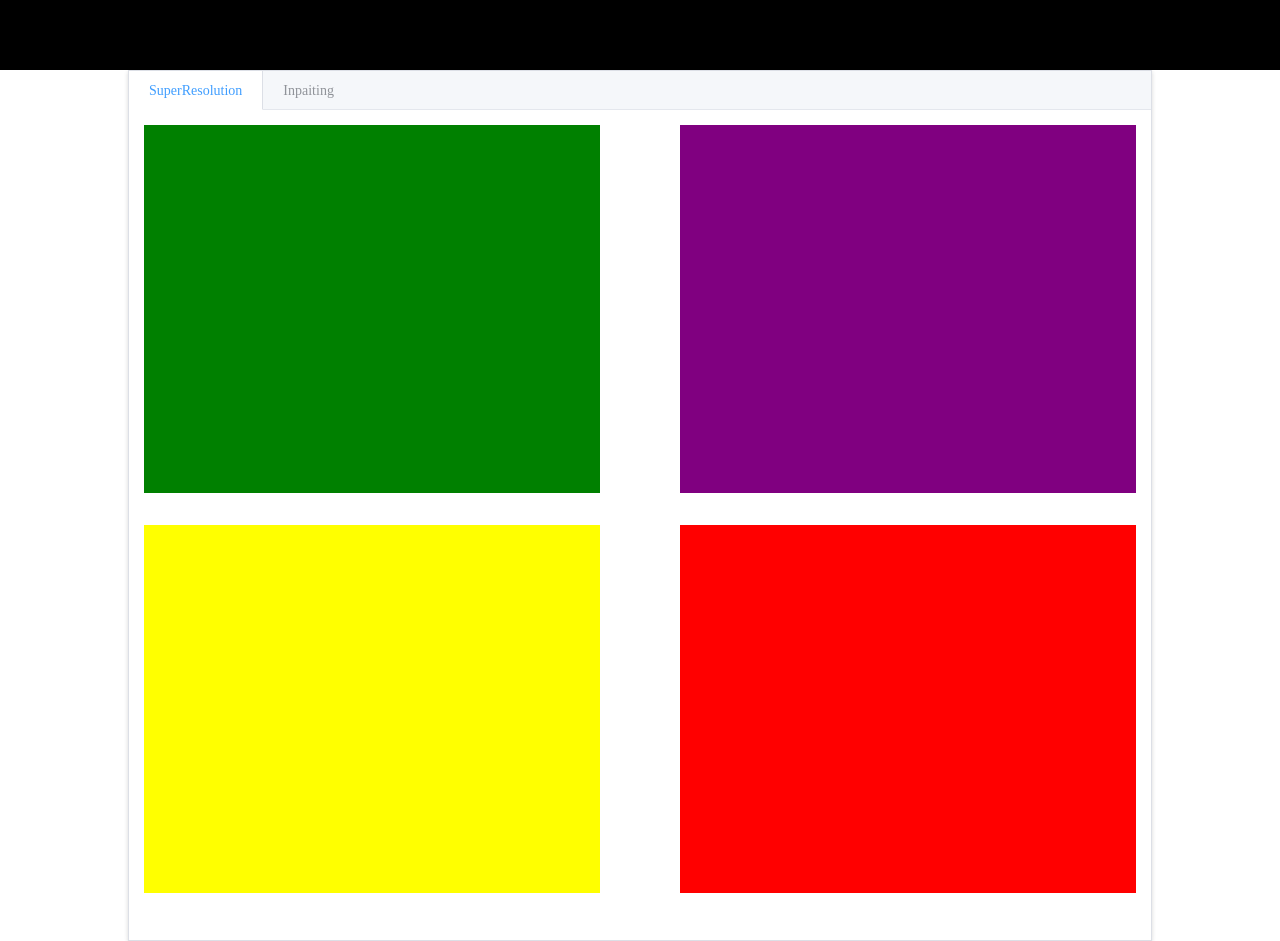
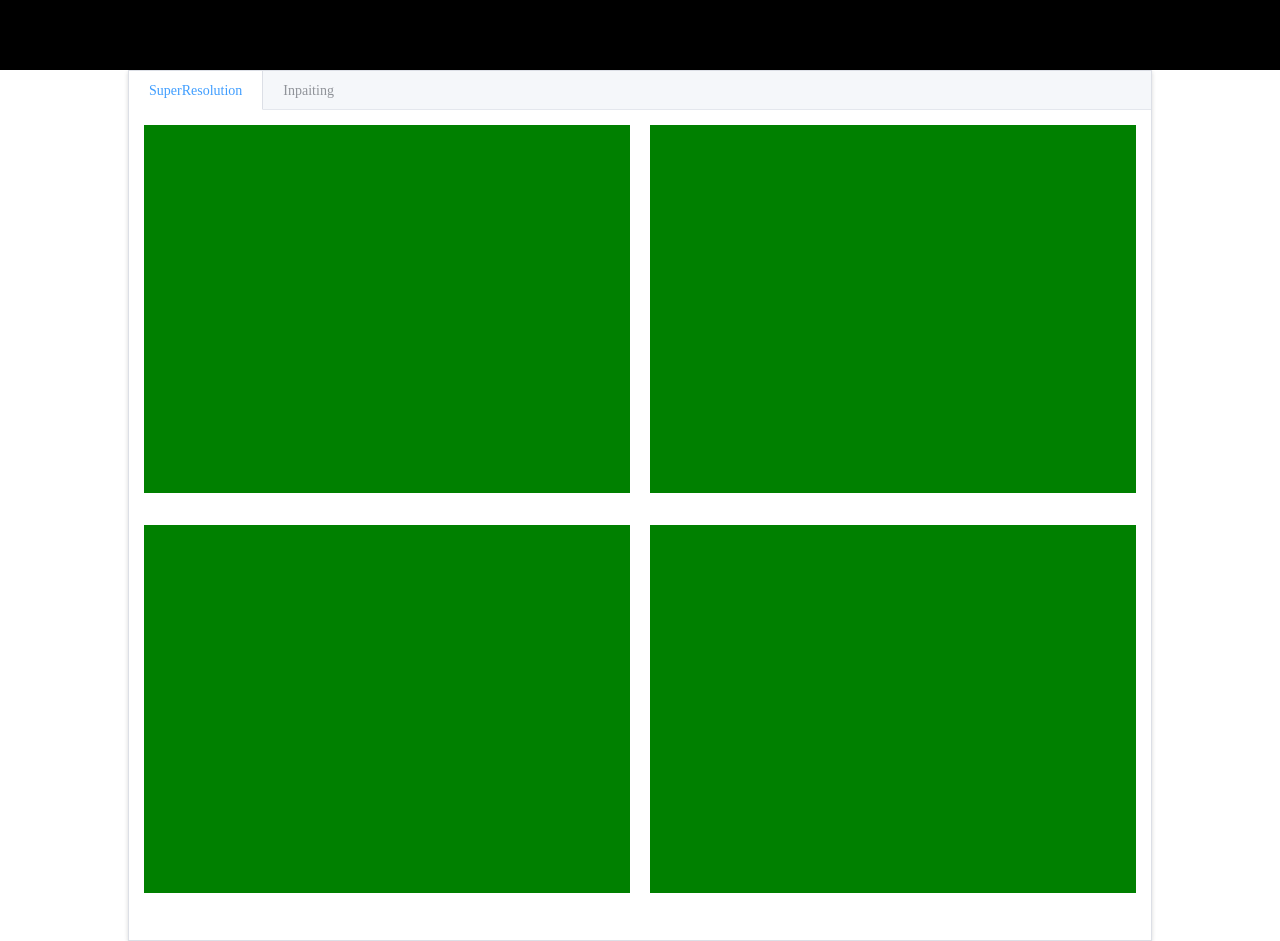
Before and after one commit to Hydrageno/gexplore, a Vue app: page / in a window 1280 px wide. Built offline with nearby package versions, Linux system fonts and the light colour scheme.

Commit message:
m-p: simplify component's style.

```diff
--- a/src/components/function-unit/SuperResolution.vue
+++ b/src/components/function-unit/SuperResolution.vue
@@ -14,6 +14,9 @@
         <div id="maskImgSRArea">
             <mask-img></mask-img>
         </div>
+        <div id="imgExapleContainerSRArea">
+            <img-exaple-container></img-exaple-container>
+        </div>
     </div>
 </template>
 
@@ -22,6 +25,7 @@ import PreImg from '../img-container/PreImg.vue'
 import ResultImg from '../img-container/ResultImg.vue'
 import PaintImg from '../img-container/PaintImg.vue'
 import MaskImg from '../img-container/MaskImg.vue'
+import ImgExapleContainer from '../ImgExapleContainer.vue'
 
 export default{
     name: 'SuperResolution',
@@ -30,43 +34,28 @@ export default{
         ResultImg,
         PaintImg,
         MaskImg,
+        ImgExapleContainer
     }
 }
 </script>
 
 <style lang="less">
-
 #superResolutionWorkingArea{
     display: flex;
     flex-direction: row;
     flex-flow: wrap;
     height: 800px;
     width: 100%;
-    @imgAreaWidth: 46%;
+    @imgAreaWidth: 49%;
     @imgAreaHeight: 46%;
-    #preImgSRArea{
+    #preImgSRArea, #resultImgSRArea, #paintImgSRArea, #maskImgSRArea{
         width: @imgAreaWidth;
         height: @imgAreaHeight;
         background-color: green;
-    }
-    #resultImgSRArea{
-        width: @imgAreaWidth;
-        height: @imgAreaHeight;
-        background-color: purple;
     }
     #interval{
         width: 100% - @imgAreaWidth * 2;
         height: @imgAreaHeight;
     }
-    #paintImgSRArea{
-        width: @imgAreaWidth;
-        height: @imgAreaHeight;
-        background-color: yellow;
-    }
-    #maskImgSRArea{
-        width: @imgAreaWidth;
-        height: @imgAreaHeight;
-        background-color: red;
-    }
 }
 </style>
```
